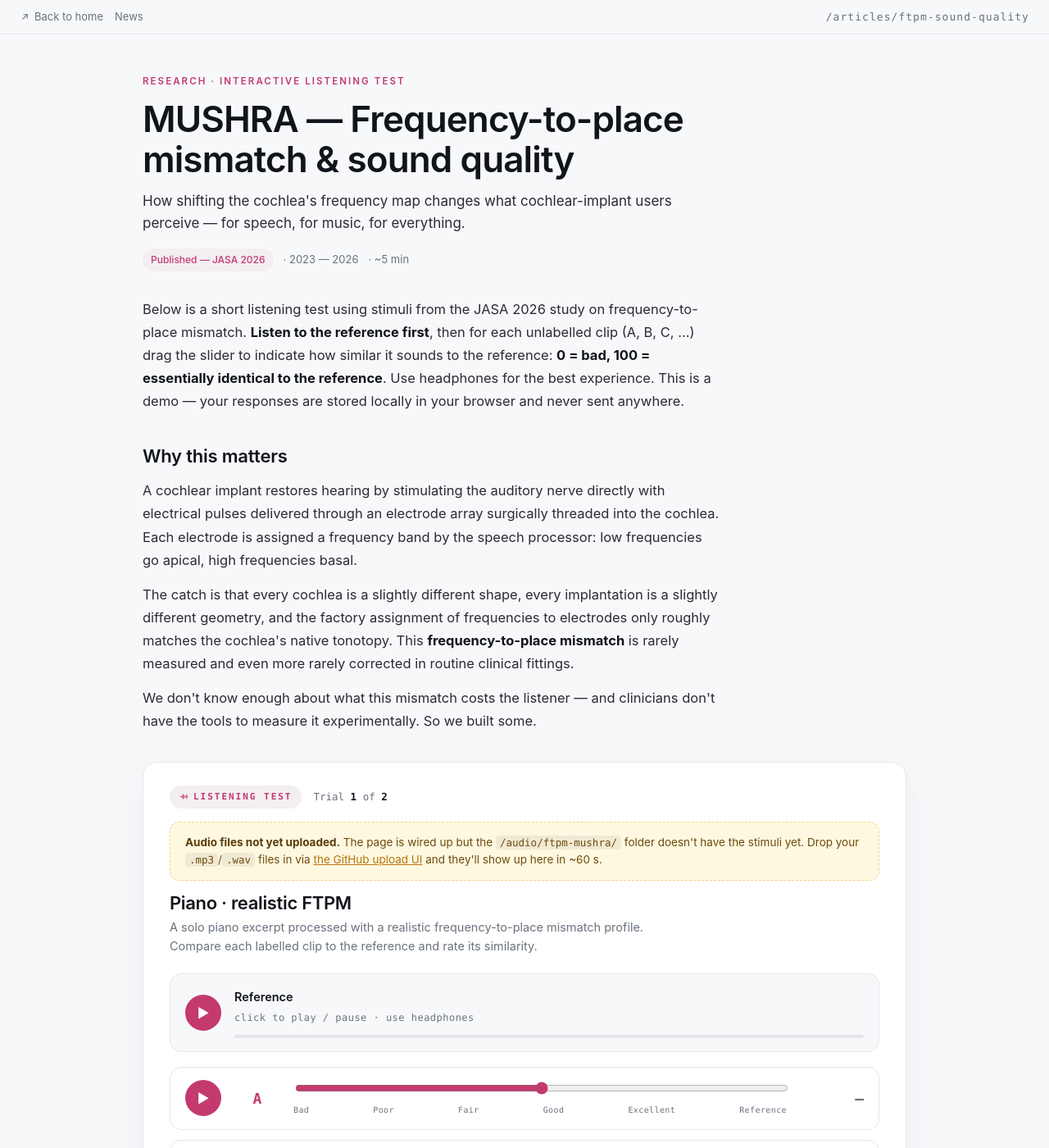
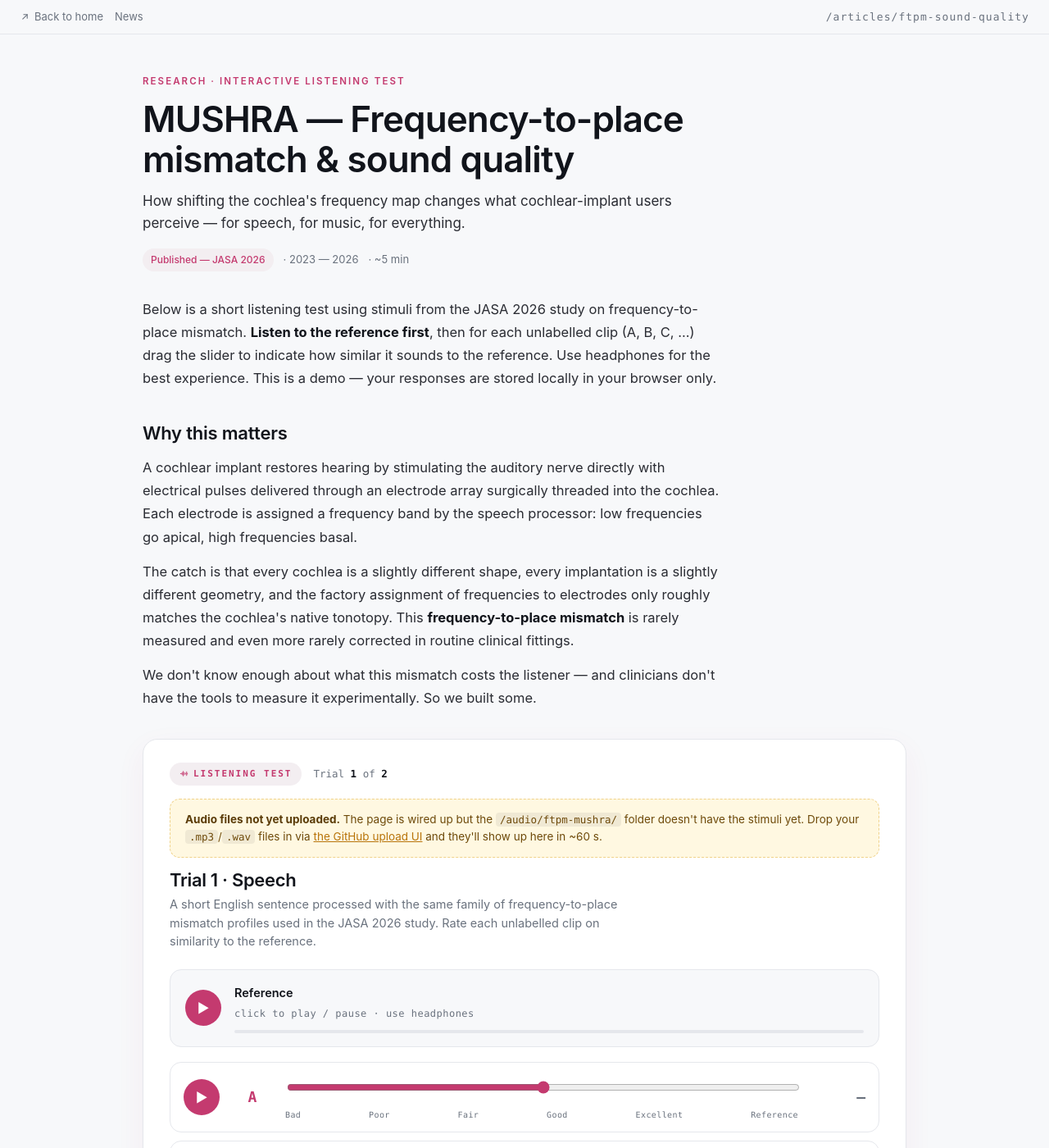
Before and after one commit to VillejoubertLouis/villejoubertlouis.github.io, a Jekyll site: the page built from articles/ftpm-sound-quality.html, in a window 1280 px wide and 1400 px high. Shown: the whole window at 82% size. Built offline with Jekyll 4.4.1, drawn with Linux system fonts in a browser that asks for light colours.

Commit message:
MUSHRA: speech first, music = Let It Be, reveal button, mobile polish
- Trial order: Speech first, Music second (was the other way round).
- Music trial relabelled as "Trial 2 · Music — Let It Be"; folder renamed
  /audio/ftpm-mushra/piano/ → /audio/ftpm-mushra/music/.
- New `mismatch:` section in mushra_ftpm.yml — placeholder mean-mismatch
  values per stimulus (-0.26 ... -0.81 oct, anchor -1.5) carried over from
  the platform runner. Update these to the article's exact numbers when
  ready.
- Per-stimulus mismatch tags hidden by default; revealed by a "Reveal the
  mismatch" toggle button. Hidden ref → green tag, anchor → amber tag,
  test stimuli → pink. Button label flips to "Hide the mismatch" when
  active.
- Mobile (<640px): stim-row stacks vertically (play+label+score on row 1,
  full-width slider on row 2, scale marks below). Sliders given 32 px
  height for fat-finger taps. Action buttons stack full width.

```diff
--- a/_data/mushra_ftpm.yml
+++ b/_data/mushra_ftpm.yml
@@ -3,22 +3,21 @@
 # =============================================================================
 #
 # HOW TO UPLOAD AUDIO FILES FROM GITHUB:
-#   1. In the GitHub web UI, navigate to /audio/ftpm-mushra/<sample-id>/
+#   1. In the GitHub web UI, navigate to /audio/ftpm-mushra/<folder>/
 #   2. Click "Add file" → "Upload files"
 #   3. Drag the .mp3 (or .wav, .ogg) files in. File names must match the
 #      `file:` fields below (e.g. reference.mp3, A.mp3, B.mp3, ...)
 #   4. Commit. The page at /articles/ftpm-sound-quality/ picks them up
 #      automatically — no code change needed.
 #
-# To add a new TRIAL (e.g. a new music sample): copy one of the trial blocks
-# below, change `id`, `label`, and the file paths, and put your audio at the
-# matching location.
+# To add a new TRIAL: copy one of the trial blocks below, change `id`,
+# `label`, and the file paths, and put your audio at the matching location.
 #
-# Notes:
-# - `hidden_ref: true`  → this stimulus is the unprocessed reference,
-#                         hidden so the listener should also rate it ~100.
-# - `anchor: true`      → low-quality anchor (typically heavy LPF).
-#                         Listeners should rate it very low.
+# NOTE on mean_mismatch:
+#   Each stimulus has a `mean_mismatch` field — the value shown by the
+#   "Reveal mismatch" button. UPDATE THESE TO MATCH THE PAPER's actual
+#   per-stimulus shifts (currently placeholder values from the MUSHRA
+#   runner in ci-experiments-platform — realistic Condition 1).
 # =============================================================================
 
 title: "MUSHRA — Frequency-to-place mismatch &amp; sound quality"
@@ -27,12 +26,14 @@
   Below is a short listening test using stimuli from the JASA 2026 study on
   frequency-to-place mismatch. <strong>Listen to the reference first</strong>,
   then for each unlabelled clip (A, B, C, …) drag the slider to indicate how
-  similar it sounds to the reference: <strong>0 = bad, 100 = essentially
-  identical to the reference</strong>. Use headphones for the best experience.
-  This is a demo — your responses are stored locally in your browser and never
-  sent anywhere.
+  similar it sounds to the reference. Use headphones for the best experience.
+  This is a demo — your responses are stored locally in your browser only.
 
+# Scale labels shown beneath each slider. Update once you confirm the
+# article's exact wording.
 scale:
+  min: 0
+  max: 100
   labels:
     - { v: 0,   text: "Bad" }
     - { v: 20,  text: "Poor" }
@@ -41,28 +42,39 @@
     - { v: 80,  text: "Excellent" }
     - { v: 100, text: "Reference" }
 
+# The "Reveal" feature on the article. Each stimulus gets a `mean_mismatch`
+# number that's hidden by default and unveiled by clicking the Reveal button.
+mismatch:
+  unit: "oct"                # appears after each value (e.g. "−0.43 oct")
+  label: "Mean FTPM"          # tooltip / header for the reveal column
+  reveal_button: "Reveal the mismatch"
+  hide_button: "Hide the mismatch"
+
 # Each trial is one block. The MUSHRA widget shows them one at a time.
+# Order matters — top entry is presented first.
 trials:
-  - id: "piano-realistic"
-    label: "Piano · realistic FTPM"
-    description: "A solo piano excerpt processed with a realistic frequency-to-place mismatch profile. Compare each labelled clip to the reference and rate its similarity."
-    reference: "/audio/ftpm-mushra/piano/reference.mp3"
-    stimuli:
-      - { label: "A", file: "/audio/ftpm-mushra/piano/A.mp3", hidden_ref: true }
-      - { label: "B", file: "/audio/ftpm-mushra/piano/B.mp3" }
-      - { label: "C", file: "/audio/ftpm-mushra/piano/C.mp3" }
-      - { label: "D", file: "/audio/ftpm-mushra/piano/D.mp3" }
-      - { label: "E", file: "/audio/ftpm-mushra/piano/E.mp3" }
-      - { label: "F", file: "/audio/ftpm-mushra/piano/F.mp3", anchor: true }
-
+  # ---- Trial 1: SPEECH ----
   - id: "speech-realistic"
-    label: "Speech · realistic FTPM"
-    description: "An English sentence processed with the same family of mismatch profiles. Same task — rate each clip's similarity to the reference."
+    label: "Trial 1 · Speech"
+    description: "A short English sentence processed with the same family of frequency-to-place mismatch profiles used in the JASA 2026 study. Rate each unlabelled clip on similarity to the reference."
     reference: "/audio/ftpm-mushra/speech/reference.mp3"
     stimuli:
-      - { label: "A", file: "/audio/ftpm-mushra/speech/A.mp3", hidden_ref: true }
-      - { label: "B", file: "/audio/ftpm-mushra/speech/B.mp3" }
-      - { label: "C", file: "/audio/ftpm-mushra/speech/C.mp3" }
-      - { label: "D", file: "/audio/ftpm-mushra/speech/D.mp3" }
-      - { label: "E", file: "/audio/ftpm-mushra/speech/E.mp3" }
-      - { label: "F", file: "/audio/ftpm-mushra/speech/F.mp3", anchor: true }
+      - { label: "A", file: "/audio/ftpm-mushra/speech/A.mp3", hidden_ref: true, mean_mismatch: 0 }
+      - { label: "B", file: "/audio/ftpm-mushra/speech/B.mp3", mean_mismatch: -0.26 }
+      - { label: "C", file: "/audio/ftpm-mushra/speech/C.mp3", mean_mismatch: -0.43 }
+      - { label: "D", file: "/audio/ftpm-mushra/speech/D.mp3", mean_mismatch: -0.63 }
+      - { label: "E", file: "/audio/ftpm-mushra/speech/E.mp3", mean_mismatch: -0.81 }
+      - { label: "F", file: "/audio/ftpm-mushra/speech/F.mp3", anchor: true, mean_mismatch: -1.5 }
+
+  # ---- Trial 2: MUSIC — Let It Be ----
+  - id: "music-letitbe"
+    label: "Trial 2 · Music — “Let It Be”"
+    description: "An excerpt of the Beatles' <em>Let It Be</em> under the same mismatch conditions. Same task — rate each unlabelled clip's similarity to the reference."
+    reference: "/audio/ftpm-mushra/music/reference.mp3"
+    stimuli:
+      - { label: "A", file: "/audio/ftpm-mushra/music/A.mp3", hidden_ref: true, mean_mismatch: 0 }
+      - { label: "B", file: "/audio/ftpm-mushra/music/B.mp3", mean_mismatch: -0.26 }
+      - { label: "C", file: "/audio/ftpm-mushra/music/C.mp3", mean_mismatch: -0.43 }
+      - { label: "D", file: "/audio/ftpm-mushra/music/D.mp3", mean_mismatch: -0.63 }
+      - { label: "E", file: "/audio/ftpm-mushra/music/E.mp3", mean_mismatch: -0.81 }
+      - { label: "F", file: "/audio/ftpm-mushra/music/F.mp3", anchor: true, mean_mismatch: -1.5 }
--- a/articles/ftpm-sound-quality.html
+++ b/articles/ftpm-sound-quality.html
@@ -149,42 +149,103 @@
   }
 
   /* Stimulus grid */
-  .stim-grid {
-    display: grid; gap: 12px;
-    grid-template-columns: 1fr;
-  }
+  .stim-grid { display: grid; gap: 10px; grid-template-columns: 1fr; }
+
   .stim-row {
     background: var(--paper); border: 1px solid var(--rule); border-radius: 14px;
-    padding: 14px 18px;
+    padding: 12px 16px;
     display: grid;
-    grid-template-columns: 44px 60px 1fr 80px;
-    gap: 14px; align-items: center;
+    grid-template-columns: 44px 56px 1fr 70px;
+    grid-template-areas: "play stim slider score";
+    gap: 12px; align-items: center;
   }
   .stim-row.playing { border-color: var(--accent); background: #fffafc; }
+  .stim-row .play-btn { grid-area: play; }
+  .stim-row .stim-block { grid-area: stim; text-align: center; }
   .stim-row .stim-label {
     font-family: ui-monospace, Menlo, monospace;
     font-size: 18px; font-weight: 700; color: var(--accent);
-    text-align: center;
+    line-height: 1;
   }
-  .stim-row .slider-wrap { position: relative; }
+  .stim-row .mismatch-tag {
+    display: none;
+    margin-top: 4px;
+    font-family: ui-monospace, Menlo, monospace;
+    font-size: 11px; color: var(--ink);
+    background: var(--accent-soft); padding: 2px 6px; border-radius: 6px;
+  }
+  .stim-row .mismatch-tag.hidden-ref { background: #e2f3e6; color: var(--good); }
+  .stim-row .mismatch-tag.anchor     { background: #fbe6c2; color: var(--warn); }
+  .mushra.revealed .stim-row .mismatch-tag { display: inline-block; }
+
+  .stim-row .slider-wrap { grid-area: slider; position: relative; min-width: 0; }
   .stim-row input[type=range] {
-    width: 100%; accent-color: var(--accent);
+    width: 100%;
+    accent-color: var(--accent);
     background: transparent;
+    /* Make sliders chunky enough for touch */
+    height: 32px;
   }
   .stim-row .scale-marks {
     display: flex; justify-content: space-between;
     font-size: 10px; color: var(--muted);
     font-family: ui-monospace, Menlo, monospace; letter-spacing: 0.04em;
-    margin-top: 4px;
+    margin-top: 2px;
     pointer-events: none;
   }
   .stim-row .score-readout {
+    grid-area: score;
     text-align: right;
     font-family: ui-monospace, Menlo, monospace;
     font-size: 18px; font-weight: 600; color: var(--ink);
-    min-width: 60px;
+    min-width: 50px;
   }
   .stim-row.unset .score-readout { color: var(--muted); }
+
+  /* Reveal button row */
+  .reveal-row {
+    margin: 14px 0 8px;
+    display: flex; align-items: center; justify-content: flex-end; gap: 8px;
+  }
+  .reveal-btn {
+    background: transparent; color: var(--accent); border: 1px dashed var(--accent);
+    border-radius: 999px; padding: 6px 14px;
+    font-size: 12.5px; cursor: pointer; font-family: inherit;
+    display: inline-flex; align-items: center; gap: 6px;
+    transition: background 0.15s, color 0.15s;
+  }
+  .reveal-btn:hover { background: var(--accent); color: #fff; }
+  .mushra.revealed .reveal-btn { background: var(--accent); color: #fff; }
+  .reveal-btn .hi { width: 13px; height: 13px; }
+
+  /* MOBILE — stack everything vertically below 640px */
+  @media (max-width: 640px) {
+    .mushra { padding: 20px; }
+    .mushra .head-row { gap: 8px; }
+    .mushra .head-row .progress { font-size: 11.5px; }
+    .ref-row { grid-template-columns: 48px 1fr; padding: 12px 14px; }
+    .ref-row .info .meta { font-size: 11px; }
+
+    .stim-row {
+      grid-template-columns: 48px 1fr auto;
+      grid-template-areas:
+        "play stim score"
+        "slider slider slider"
+        "scale  scale  scale";
+      gap: 10px; padding: 12px 14px;
+    }
+    .stim-row .play-btn { width: 48px; height: 48px; font-size: 18px; }
+    .stim-row .stim-block { text-align: left; }
+    .stim-row .stim-label { font-size: 16px; }
+    .stim-row .slider-wrap { grid-area: slider; }
+    .stim-row .scale-marks { grid-area: scale; margin-top: -2px; font-size: 9.5px; }
+    .stim-row .score-readout { font-size: 17px; min-width: 0; }
+
+    .mushra-actions { flex-direction: column; align-items: stretch; gap: 10px; }
+    .mushra-actions > div { display: flex; gap: 8px; }
+    .mushra-actions button { width: 100%; padding: 12px 18px; font-size: 15px; }
+    .mushra-actions .ghost { width: auto; }
+  }
 
   /* Action bar */
   .mushra-actions {
@@ -353,6 +414,13 @@
 
     <div class="stim-grid" id="stim-grid"></div>
 
+    <div class="reveal-row">
+      <button class="reveal-btn" id="reveal-btn" type="button">
+        {% include hover_icon.html name="brain" %}
+        <span id="reveal-label">{{ m.mismatch.reveal_button | default: "Reveal the mismatch" }}</span>
+      </button>
+    </div>
+
     <div class="mushra-actions">
       <span class="hint" id="hint">Rate each clip 0–100 relative to the reference.</span>
       <div style="display:flex;gap:8px;align-items:center;">
@@ -517,15 +586,31 @@
     const stims = (t.stimuli || []).slice().sort((a, b) => a.label.localeCompare(b.label));
 
     stimGrid.innerHTML = '';
+    const unit = (config.mismatch && config.mismatch.unit) || '';
     stims.forEach(s => {
       const initial = (scores[t.id] && scores[t.id][s.label] != null) ? scores[t.id][s.label] : null;
       const row = document.createElement('div');
       row.className = 'stim-row' + (initial == null ? ' unset' : '');
       row.dataset.url = s.file;
       row.dataset.label = s.label;
+
+      // Mismatch tag (revealed via the Reveal button)
+      let mmText = '';
+      let mmCls = '';
+      if (s.mean_mismatch != null) {
+        const v = s.mean_mismatch;
+        // Format with sign + 2 dp; show 0 as "0.00"
+        mmText = (v > 0 ? '+' : '') + v.toFixed(2) + (unit ? ' ' + unit : '');
+      }
+      if (s.hidden_ref) mmCls = 'hidden-ref';
+      if (s.anchor)     mmCls = 'anchor';
+
       row.innerHTML = `
         <button class="play-btn" aria-label="Play ${s.label}">▶</button>
-        <div class="stim-label">${s.label}</div>
+        <div class="stim-block">
+          <div class="stim-label">${s.label}</div>
+          ${mmText ? `<div class="mismatch-tag ${mmCls}" title="${(config.mismatch && config.mismatch.label) || 'Mean mismatch'}">${mmText}</div>` : ''}
+        </div>
         <div class="slider-wrap">
           <input type="range" min="0" max="100" step="1" value="${initial != null ? initial : 50}" ${initial == null ? 'data-unset="1"' : ''}>
           <div class="scale-marks">
@@ -614,6 +699,16 @@
   const probe = new Audio(trials[0].reference);
   probe.addEventListener('error', () => { missingWarn.style.display = 'block'; });
 
+  // Reveal button — toggles mismatch tags across all stimuli
+  const revealBtn = document.getElementById('reveal-btn');
+  const revealLbl = document.getElementById('reveal-label');
+  revealBtn.addEventListener('click', () => {
+    const isOn = mushraSection.classList.toggle('revealed');
+    revealLbl.textContent = isOn
+      ? ((config.mismatch && config.mismatch.hide_button) || 'Hide the mismatch')
+      : ((config.mismatch && config.mismatch.reveal_button) || 'Reveal the mismatch');
+  });
+
   renderTrial();
 })();
 </script>
```
Also changed, not shown: other parts of articles/ftpm-sound-quality.html (+1 -0 lines), audio/ftpm-mushra/README.md (+2 -2 lines).
